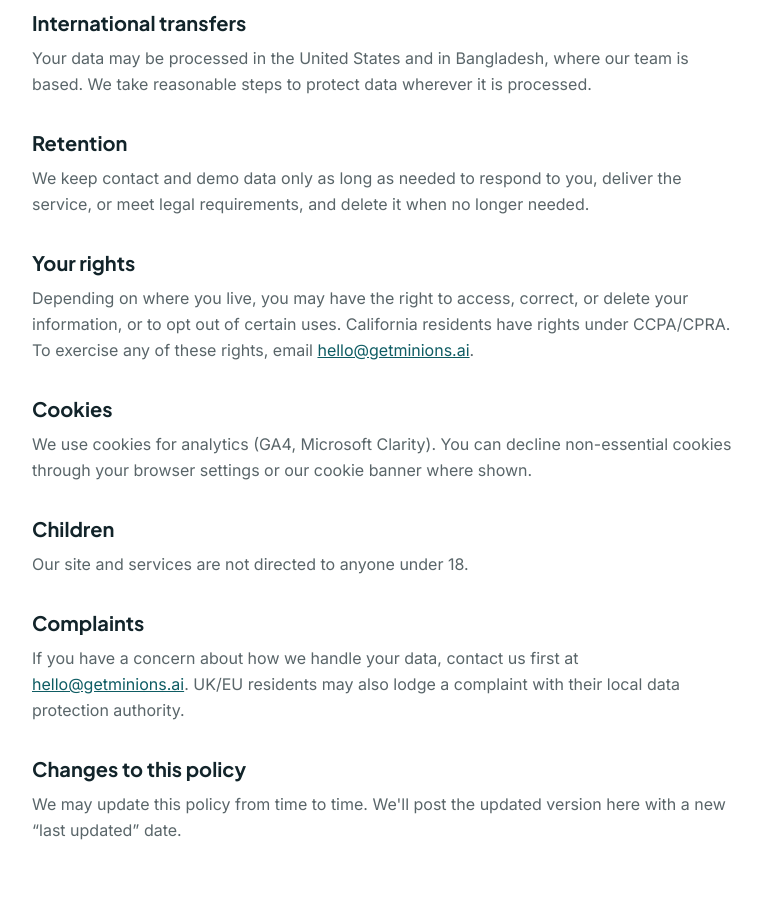
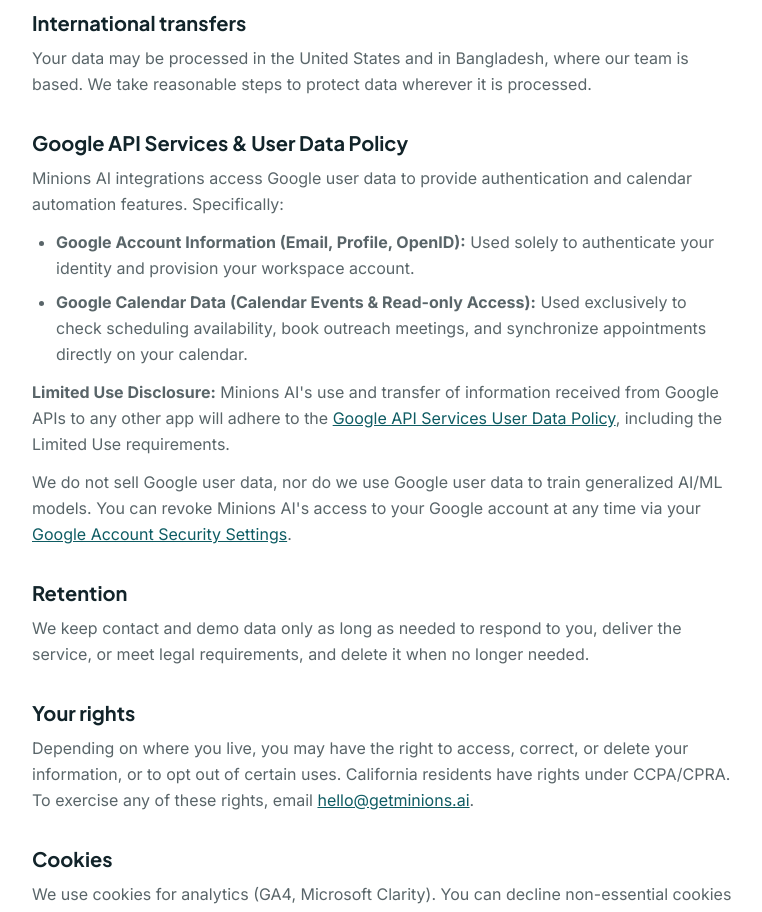
Before and after one commit to xpeedlab-netizen/minions-ai, a Next.js app: page /privacy in a window 1280 px wide. Shown: the part 1220-2132 px from the top of the page, without its empty margins (256-1018 px from the left). Built offline with nearby package versions, Linux system fonts and the light colour scheme; no server answers.

Commit message:
compliance: add Google API Services User Data Policy and Limited Use disclosure for OAuth verification

```diff
--- a/app/privacy/page.tsx
+++ b/app/privacy/page.tsx
@@ -78,6 +78,27 @@
       </div>
 
       <div>
+        <h2>Google API Services & User Data Policy</h2>
+        <p>
+          Minions AI integrations access Google user data to provide authentication and calendar automation features. Specifically:
+        </p>
+        <ul className="list-disc pl-6 space-y-2 mt-2">
+          <li>
+            <strong>Google Account Information (Email, Profile, OpenID):</strong> Used solely to authenticate your identity and provision your workspace account.
+          </li>
+          <li>
+            <strong>Google Calendar Data (Calendar Events & Read-only Access):</strong> Used exclusively to check scheduling availability, book outreach meetings, and synchronize appointments directly on your calendar.
+          </li>
+        </ul>
+        <p className="mt-3">
+          <strong>Limited Use Disclosure:</strong> Minions AI&apos;s use and transfer of information received from Google APIs to any other app will adhere to the <a href="https://developers.google.com/terms/api-services-user-data-policy" target="_blank" rel="noopener noreferrer" className="text-teal underline">Google API Services User Data Policy</a>, including the Limited Use requirements.
+        </p>
+        <p className="mt-2">
+          We do not sell Google user data, nor do we use Google user data to train generalized AI/ML models. You can revoke Minions AI&apos;s access to your Google account at any time via your <a href="https://myaccount.google.com/permissions" target="_blank" rel="noopener noreferrer" className="text-teal underline">Google Account Security Settings</a>.
+        </p>
+      </div>
+
+      <div>
         <h2>Retention</h2>
         <p>
           We keep contact and demo data only as long as needed to respond to you, deliver the
```
